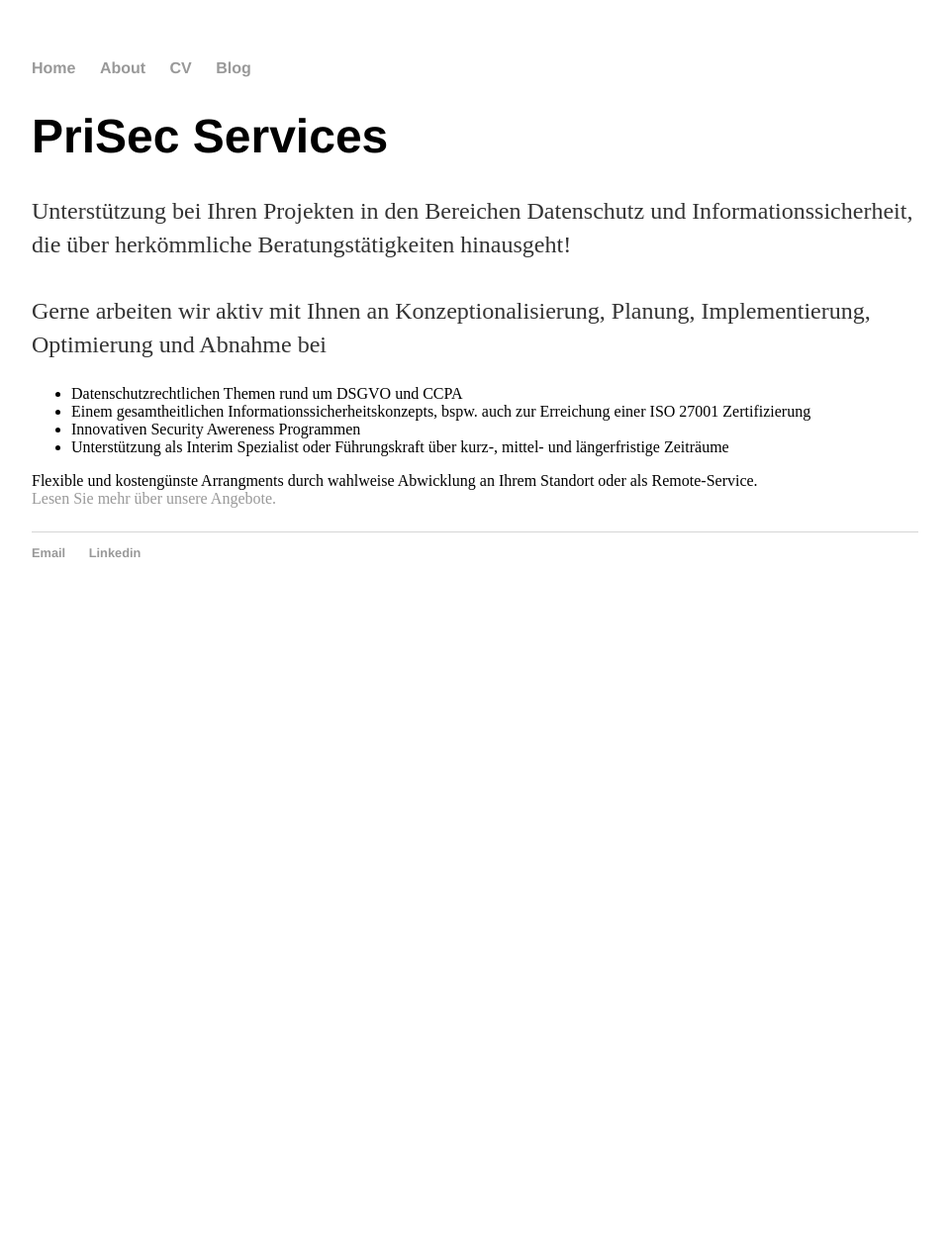
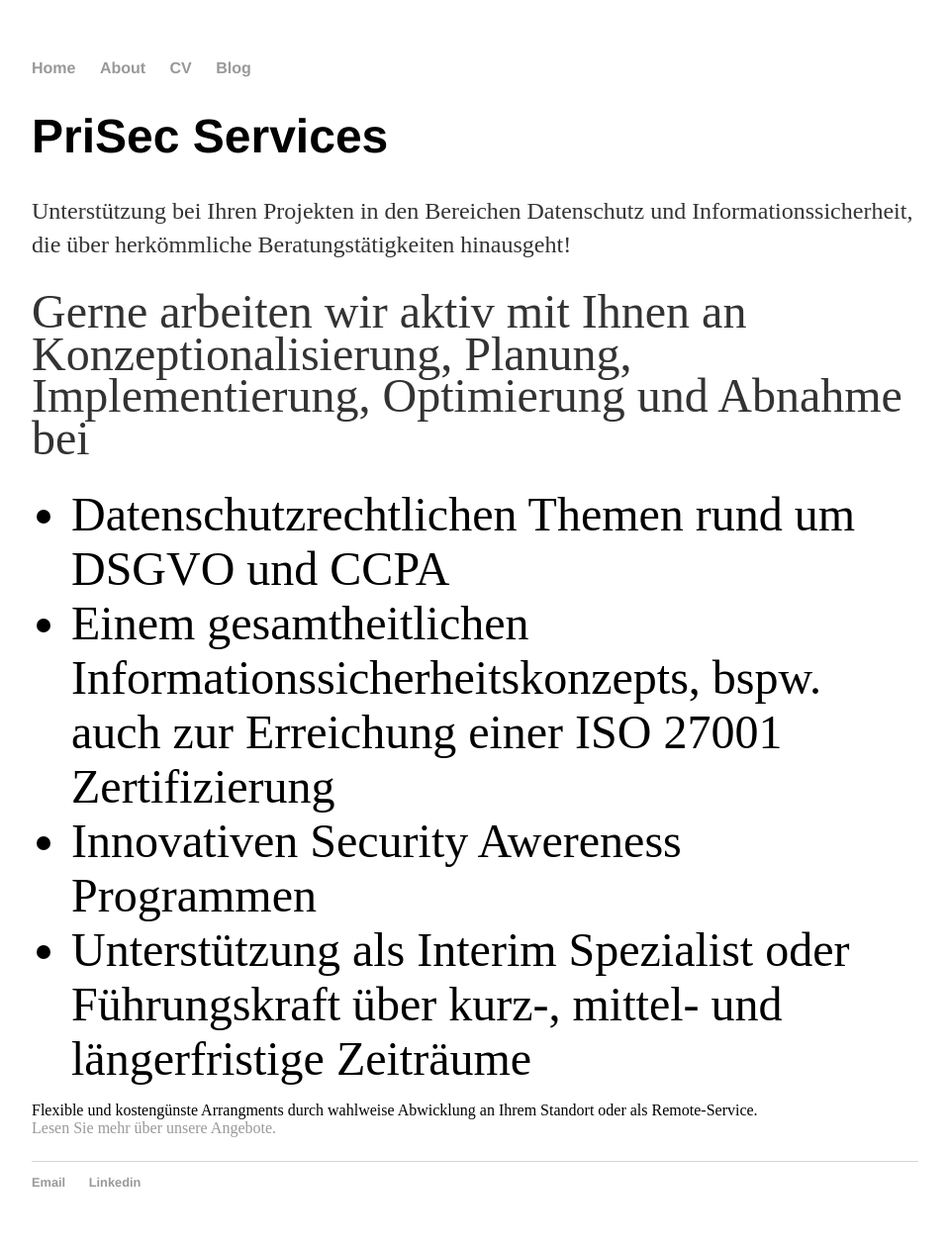
Before and after one commit to lucasg89/lucasg89.github.io, a Jekyll site: the page built from index.html, in a window 1280 px wide. Shown: the whole page at 99% size, without its empty margins (160-1119 px from the left). Built offline with Jekyll 4.4.1, drawn with Linux system fonts in a browser that asks for light colours; before the commit the page ends 900 px from its top, so only the background shows below that.

Commit message:
Update index.html

```diff
--- a/index.html
+++ b/index.html
@@ -7,13 +7,13 @@
 	<p>Unterstützung bei Ihren Projekten in den Bereichen Datenschutz und Informationssicherheit,
 		die über herkömmliche Beratungstätigkeiten hinausgeht!<br><br>
 	<!--<font color='gray'></font>	-->
-	Gerne arbeiten wir aktiv mit Ihnen an Konzeptionalisierung, Planung, Implementierung, Optimierung und Abnahme bei
+	<font size=14>Gerne arbeiten wir aktiv mit Ihnen an Konzeptionalisierung, Planung, Implementierung, Optimierung und Abnahme bei
 	<ul>
 		<li>Datenschutzrechtlichen Themen rund um DSGVO und CCPA</li>
 		<li>Einem gesamtheitlichen Informationssicherheitskonzepts, bspw. auch zur Erreichung einer ISO 27001 Zertifizierung</li>
 		<li>Innovativen Security Awereness Programmen</li>
 		<li>Unterstützung als Interim Spezialist oder Führungskraft über kurz-, mittel- und längerfristige Zeiträume</li>
-	</ul>
+	</ul></font>
 	Flexible und kostengünste Arrangments durch wahlweise Abwicklung an Ihrem Standort oder als Remote-Service.<br>
 	<a href="/about"> Lesen Sie mehr über unsere Angebote.</a></p>
 </div><!-- /.blurb -->
```
